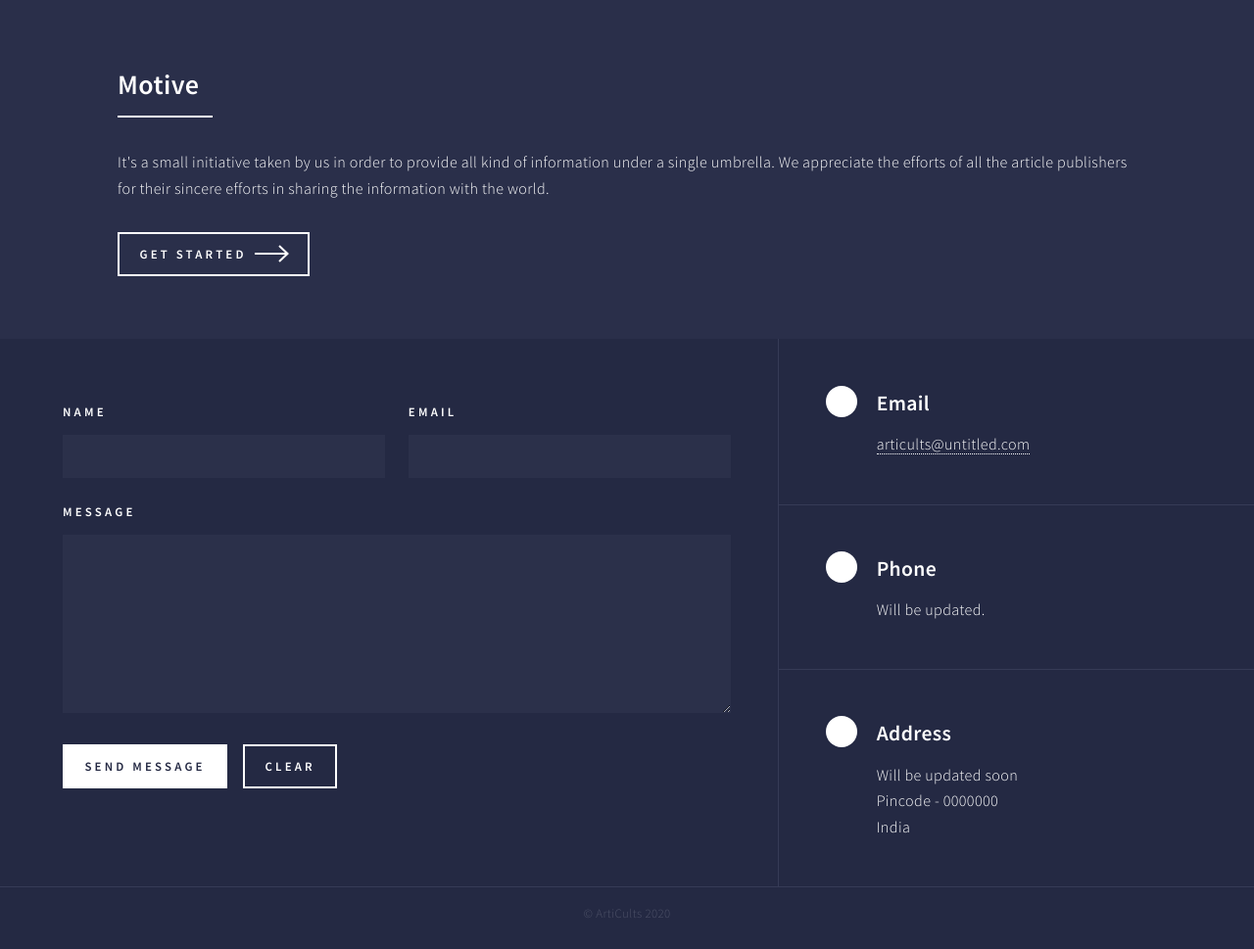
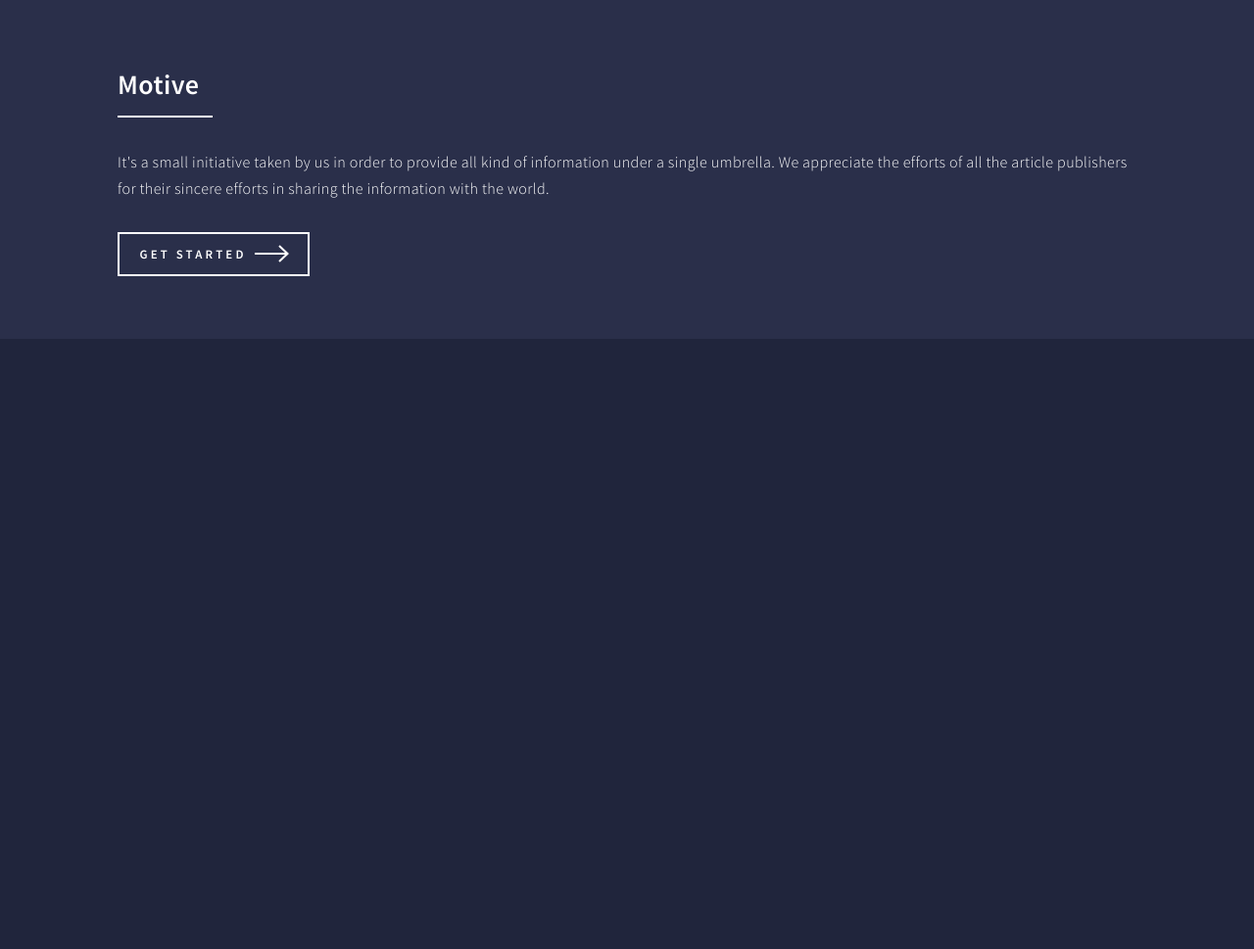
Before and after one commit to raghu1547/Articults, a Django app: page / in a window 1280 px wide. Shown: the part 1561-2530 px from the top of the page at 98% size. After the commit the page ends 1907 px from the top, so only its background shows below. Run offline with Django 3.2, Linux system fonts and the light colour scheme; parts of the project's set-up code (start-up, migrations or seed data) failed here and were passed over; some libraries are stand-ins or nearby versions; some web fonts are replaced.

Commit message:
changed ui

```diff
--- a/my_site/templates/index.html
+++ b/my_site/templates/index.html
@@ -94,66 +94,6 @@
 
 </div>
 
-<!-- Contact -->
-<section id="contact" >
-  <div class="inner">
-    <section style="margin-left: 4rem">
-      <form method="post" action="#">
-        <div class="fields">
-          <div class="field half">
-            <label for="name">Name</label>
-            <input type="text" name="name" id="name" />
-          </div>
-          <div class="field half">
-            <label for="email">Email</label>
-            <input type="text" name="email" id="email" />
-          </div>
-          <div class="field">
-            <label for="message">Message</label>
-            <textarea name="message" id="message" rows="6"></textarea>
-          </div>
-        </div>
-        <ul class="actions">
-          <li><input type="submit" value="Send Message" class="primary" /></li>
-          <li><input type="reset" value="Clear" /></li>
-        </ul>
-      </form>
-    </section>
-    <section class="split">
-      <section>
-        <div class="contact-method">
-          <span class="icon solid alt fa-envelope"></span>
-          <h3>Email</h3>
-          <a href="#">articults@untitled.com</a>
-        </div>
-      </section>
-      <section>
-        <div class="contact-method">
-          <span class="icon solid alt fa-phone"></span>
-          <h3>Phone</h3>
-          <span>Will be updated.</span>
-        </div>
-      </section>
-      <section>
-        <div class="contact-method">
-          <span class="icon solid alt fa-home"></span>
-          <h3>Address</h3>
-          <span>Will be updated soon<br />
-          Pincode - 0000000<br />
-          India</span>
-        </div>
-      </section>
-    </section>
-  </div>
-</section>
-<footer id="footer" style=" margin-top: 1rem ; text-align : center ">
-  <div class="inner">
-    <ul class="copyright">
-      <li>&copy; ArtiCults 2020</li>
-    </ul>
-  </div>
-</footer>
-
 </div>
 
 {% endblock %}
```
